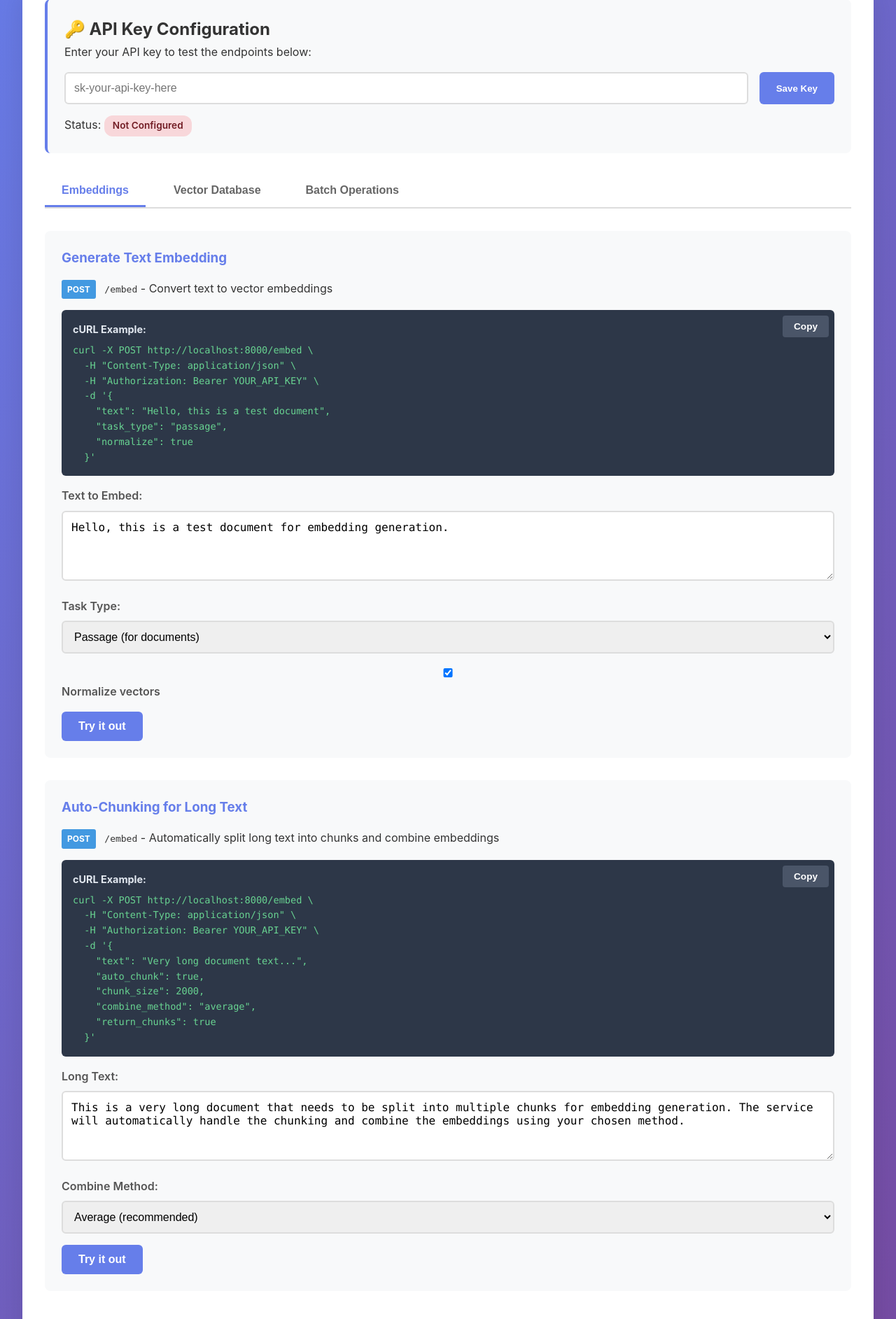
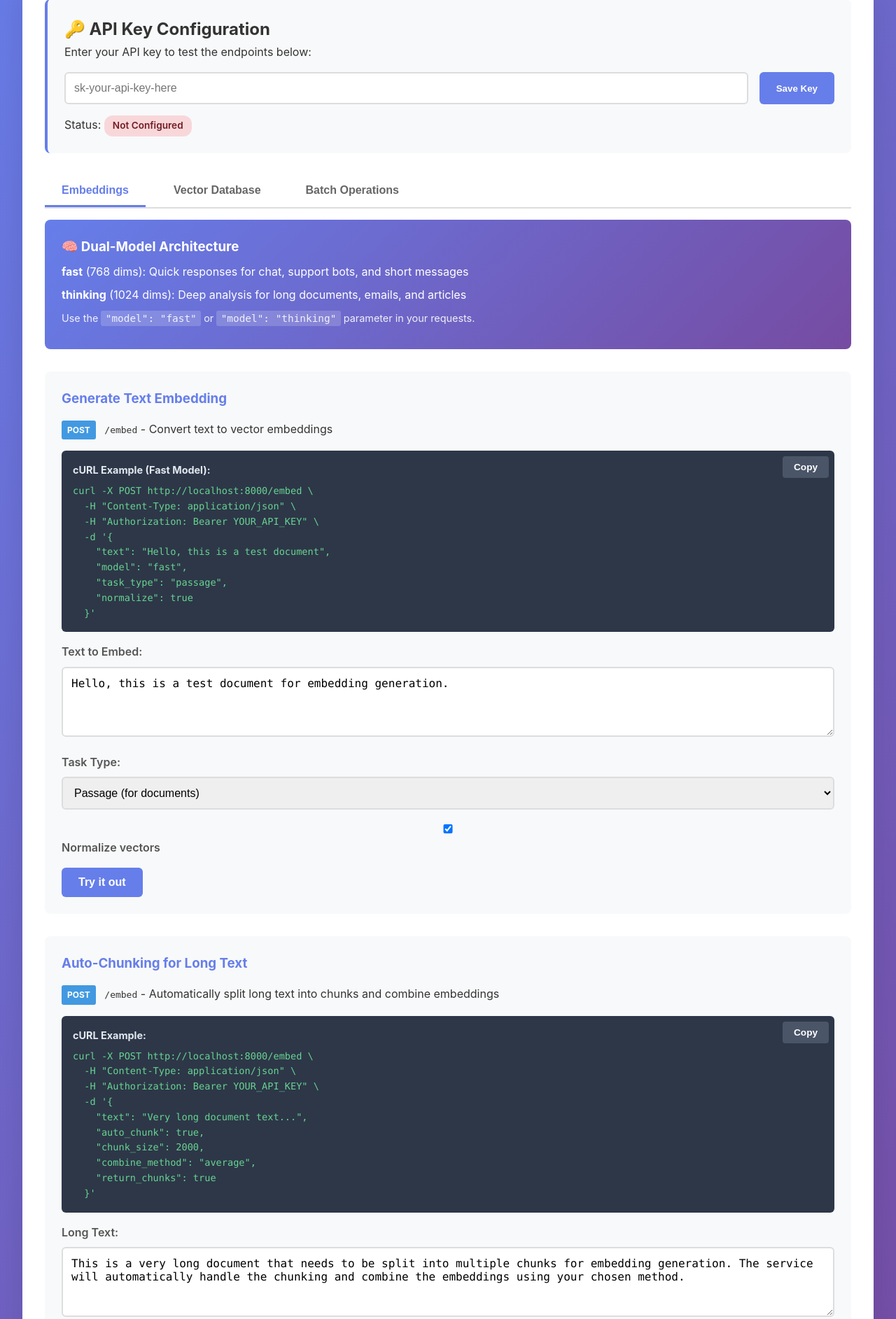
Before and after one commit to vitosgeen/embeddings-generator, a FastAPI app: page /user-docs in a window 1280 px wide. Shown: the part 236-2121 px from the top of the page at 70% size. Run offline with FastAPI, Linux system fonts and the light colour scheme; data comes from the database, SQL or seed files in the repository; parts of the project's set-up code (start-up, migrations or seed data) failed here and were passed over.

Commit message:
feat: Enhance API documentation and examples for dual-model architecture; add support for 'fast' and 'thinking' models in Postman collection and user docs

```diff
--- a/templates/user_docs.html
+++ b/templates/user_docs.html
@@ -343,17 +343,25 @@
 
             <!-- Embeddings Tab -->
             <div id="embed-tab" class="tab-content active">
+                <div class="info-box" style="background: linear-gradient(135deg, #667eea 0%, #764ba2 100%); color: white; padding: 1.5rem; border-radius: 8px; margin-bottom: 2rem;">
+                    <h3 style="margin-top: 0; color: white;">🧠 Dual-Model Architecture</h3>
+                    <p style="margin: 0.5rem 0;"><strong>fast</strong> (768 dims): Quick responses for chat, support bots, and short messages</p>
+                    <p style="margin: 0.5rem 0;"><strong>thinking</strong> (1024 dims): Deep analysis for long documents, emails, and articles</p>
+                    <p style="margin: 0.5rem 0; font-size: 0.9rem; opacity: 0.9;">Use the <code style="background: rgba(255,255,255,0.2); padding: 0.2rem 0.4rem; border-radius: 3px;">"model": "fast"</code> or <code style="background: rgba(255,255,255,0.2); padding: 0.2rem 0.4rem; border-radius: 3px;">"model": "thinking"</code> parameter in your requests.</p>
+                </div>
+
                 <div class="test-section">
                     <h3>Generate Text Embedding</h3>
                     <p><span class="method post">POST</span> <code>/embed</code> - Convert text to vector embeddings</p>
 
                     <div class="curl-example">
-                        <h4>cURL Example:</h4>
+                        <h4>cURL Example (Fast Model):</h4>
                         <pre><code id="embedCurl">curl -X POST http://localhost:8000/embed \
   -H "Content-Type: application/json" \
   -H "Authorization: Bearer YOUR_API_KEY" \
   -d '{
     "text": "Hello, this is a test document",
+    "model": "fast",
     "task_type": "passage",
     "normalize": true
   }'</code></pre>
@@ -569,10 +577,11 @@
   -H "Authorization: Bearer YOUR_API_KEY" \
   -d '{
     "texts": [
-      "First document text",
-      "Second document text",
-      "Third document text"
+      "First document",
+      "Second document",
+      "Third document"
     ],
+    "model": "fast",
     "task_type": "passage",
     "normalize": true
   }'</code></pre>
@@ -704,6 +713,7 @@ Natural language processing handles text data.</textarea>
 
             const result = await makeRequest('/embed', 'POST', {
                 text,
+                model: 'fast',
                 task_type: taskType,
                 normalize
             });
@@ -717,6 +727,7 @@ Natural language processing handles text data.</textarea>
 
             const result = await makeRequest('/embed', 'POST', {
                 text,
+                model: 'thinking',
                 auto_chunk: true,
                 chunk_size: 2000,
                 combine_method: method,
```
Also changed, not shown: Embeddings_Service.postman_collection.json (+27 -4 lines), README.md.
